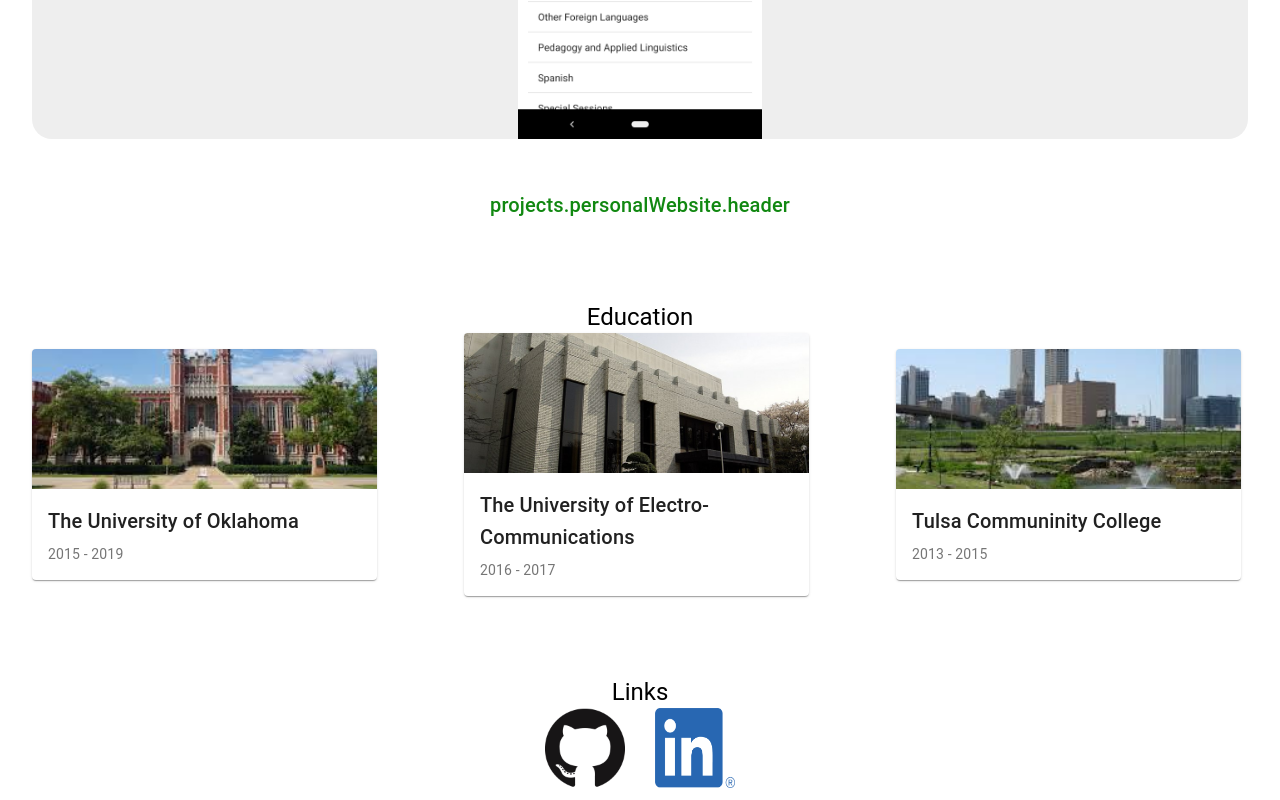
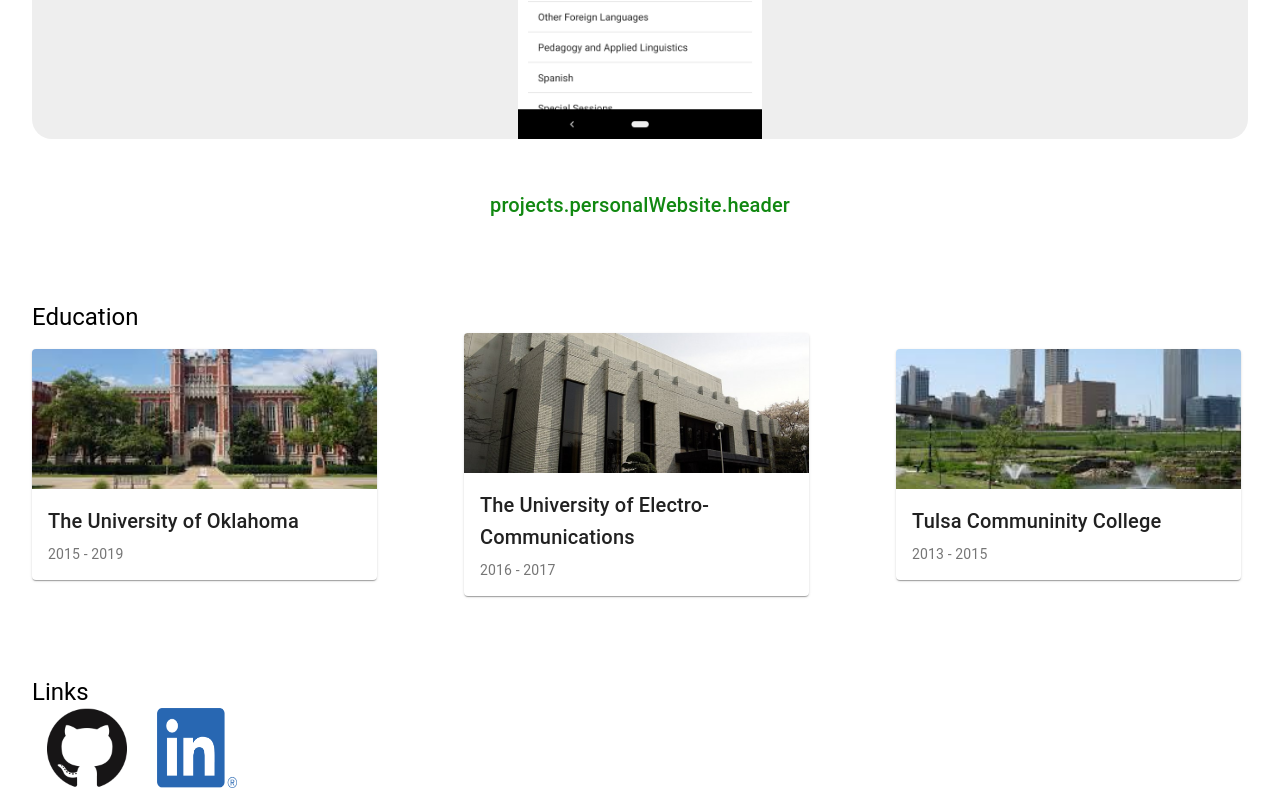
Before and after one commit to david-allan-jones/personal-website, a React (Create React App) app: page / in a window 1280 px wide. Shown: the part 1896-2696 px from the top of the page. Built offline with nearby package versions, Linux system fonts and the light colour scheme.

Commit message:
Uncenter section headers.

```diff
--- a/src/sections/LinksPanel/LinksPanel.jsx
+++ b/src/sections/LinksPanel/LinksPanel.jsx
@@ -8,7 +8,6 @@
     return (
         <div>
             <SectionHeader>{i18next.t('links.header')}</SectionHeader>
-            <div style={{ textAlign: 'center' }}>
             <LinkAvatar
                 src={GitHubLogo}
                 alt='GitHub'
@@ -20,6 +19,5 @@
                 url='https://www.linkedin.com/in/david-jones-407a06159/'
             />
         </div>
-        </div>
     )
 }
--- a/src/shared/SectionHeader.jsx
+++ b/src/shared/SectionHeader.jsx
@@ -5,7 +5,6 @@
     return (
         <React.Fragment>
             <Typography
-                style={{ textAlign: "center" }}
                 variant='h5'
             >
                 {children}
```
Lines whose indentation alone changed are shown as unchanged.
